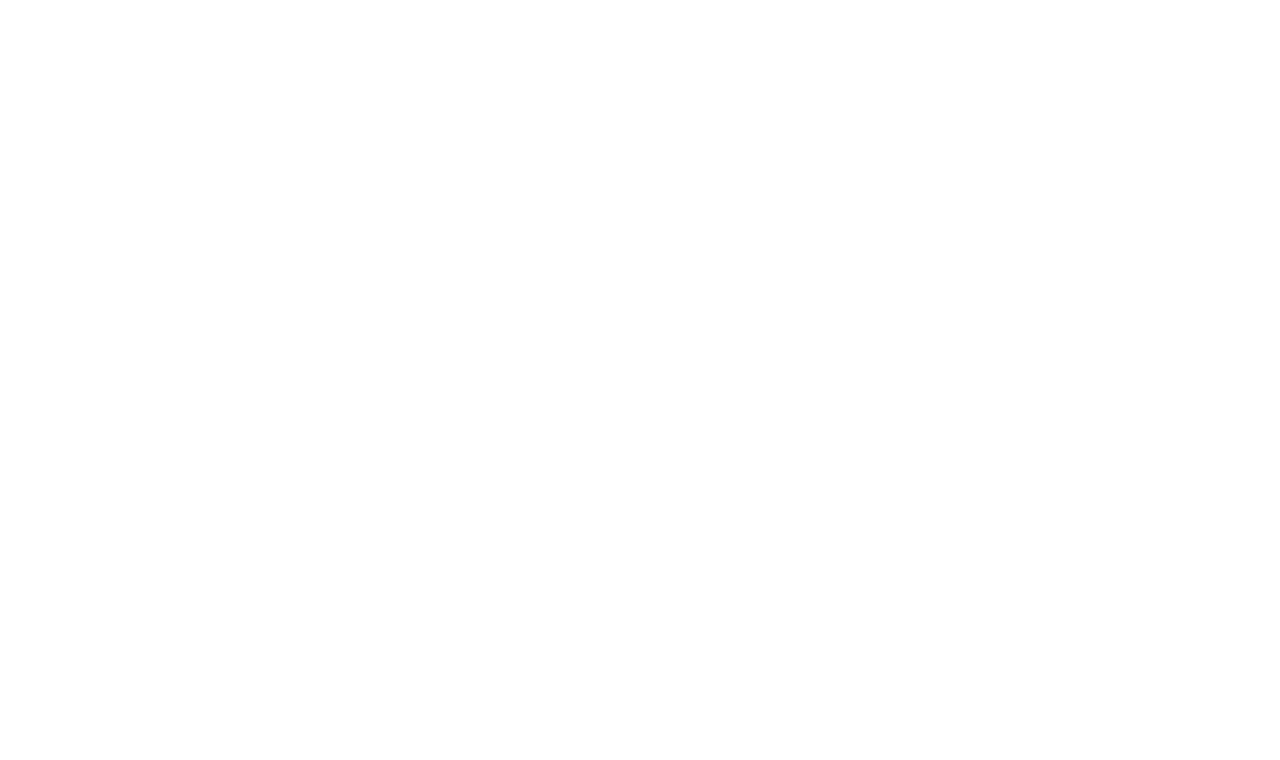
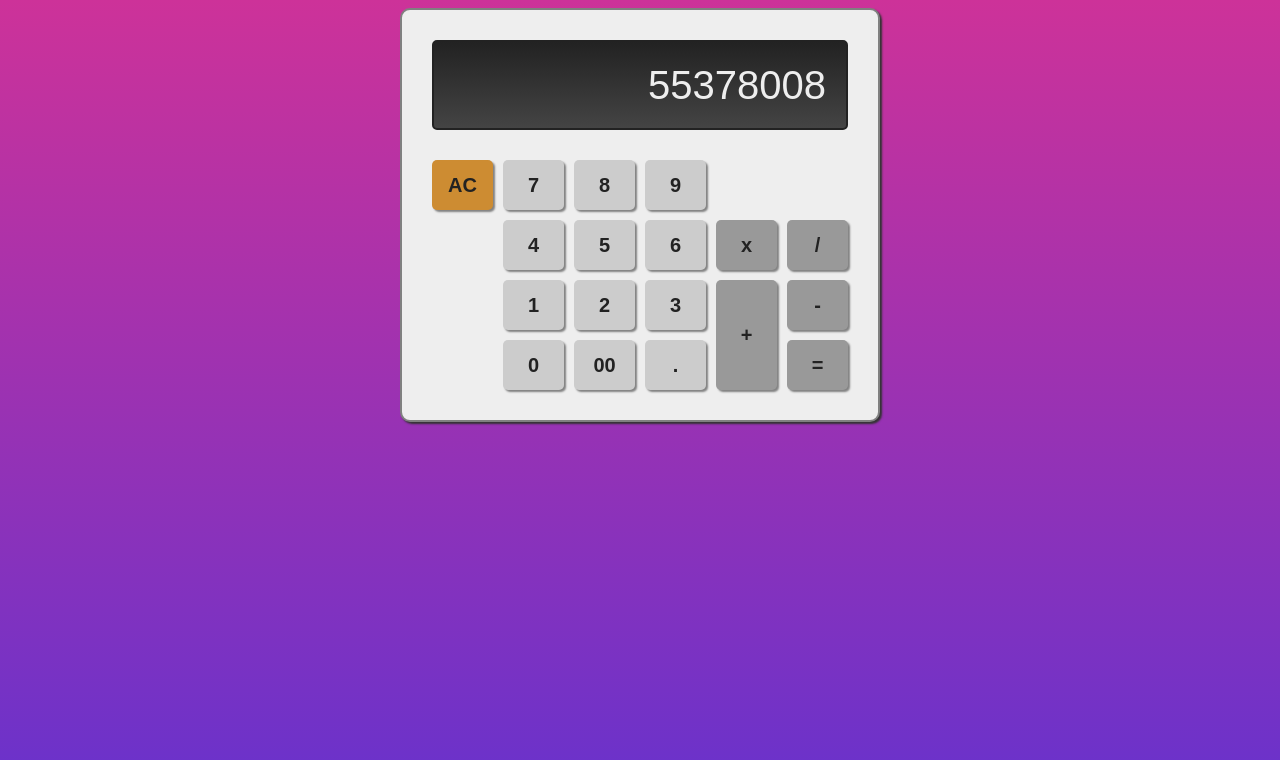
Before and after one commit to GreatDistances/OP-calculator, a plain HTML site: page index.html in a window 1280 px wide. Drawn offline with Linux system fonts and the light colour scheme; a web font is replaced by a local one.

Commit message:
Implemented calc UI, buttons not functional yet

```diff
--- a/index.html
+++ b/index.html
@@ -4,10 +4,32 @@
     <meta charset="UTF-8">
     <meta name="viewport" content="width=device-width, initial-scale=1.0">
     <link rel="stylesheet" href="./styles.css">
+    <link rel="stylesheet" href="https://fonts.googleapis.com/css?family=Trirong">
     <title>Calculator</title>
 </head>
 <body>
     <main>
+        <div class="calc-container">
+            <div class="screen">55378008</div>
+            <div class="btn num one">1</div>
+            <div class="btn num two">2</div>
+            <div class="btn num three">3</div>
+            <div class="btn num four">4</div>
+            <div class="btn num five">5</div>
+            <div class="btn num six">6</div>
+            <div class="btn num seven">7</div>
+            <div class="btn num eight">8</div>
+            <div class="btn num nine">9</div>
+            <div class="btn num zero">0</div>
+            <div class="btn num zerozero">00</div>
+            <div class="btn num decimal">.</div>
+            <div class="btn op plus">+</div>
+            <div class="btn op minus">-</div>
+            <div class="btn op multiplier">x</div>
+            <div class="btn op divide">/</div>
+            <div class="btn op equals">=</div>
+            <div class="btn ac">AC</div>
+        </div>
 
     </main>
     <script src="./scripts.js"></script>
--- a/styles.css
+++ b/styles.css
@@ -0,0 +1,129 @@
+body {
+    height: 100vh;
+    background-image: linear-gradient(#cd3299, #6632cd);
+    font-family: Trirong, sans-serif;
+}
+
+.calc-container {
+    box-sizing: border-box;
+    display: grid;
+    grid-template-columns: repeat(6, 1fr);
+    grid-auto-rows: minmax(50px, auto);
+    column-gap: 10px;
+    row-gap: 10px;
+    width: 480px; /* smartphone max width */
+    margin: 0 auto; /* center the calculator on screen */
+    border: 2px solid grey;
+    border-radius: 10px;
+    padding: 30px;
+    background-color: #EEE;
+    box-shadow: 2px 2px 2px #333;
+    grid-template-areas:
+        "screen screen screen screen screen screen"
+        "screen screen screen screen screen screen"
+        "ac seven eight nine . ."
+        ". four five six multiplier divide"
+        ". one two three plus minus"
+        ". zero zerozero decimal plus equals";
+}
+
+.calc-container > .btn {
+    display: flex;
+    align-items: center;
+    justify-content: center;
+    color: #222;
+    font-size: 20px;
+    font-weight: bold;
+    border-radius: 5px;
+    box-shadow: 2px 2px 2px grey;
+    user-select: none;
+}
+
+.calc-container > .btn:hover {
+    background-color: rgb(168, 225, 54);
+}
+.calc-container > .btn:active {
+    background-color: rgb(153, 205, 50);
+    box-shadow: 1px 1px 1px grey;
+}
+
+.screen {
+    box-sizing: border-box;
+    display: flex;
+    align-items: center;
+    justify-content: right;
+    height: 90px;
+    padding-right: 20px;
+    background-image: linear-gradient(#222, #444);
+    grid-area: screen;
+    border: 2px solid #222;
+    border-radius: 5px;
+    font-size: 40px;
+    color: #EEE;
+}
+
+.num {
+    background-color: #CCC;
+}
+
+.op {
+    background-color: #999;
+}
+
+.ac {
+    grid-area: ac;
+    background-color: #cd8c32;
+}
+
+.plus {
+    grid-area: plus;
+}
+.minus {
+    grid-area: minus;
+}
+.multiplier {
+    grid-area: multiplier;
+}
+.divide {
+    grid-area: divide;
+}
+.equals {
+    grid-area: equals;
+}
+
+.one {
+    grid-area: one;
+}
+.two {
+    grid-area: two;
+}
+.three {
+    grid-area: three;
+}
+.four {
+    grid-area: four;
+}
+.five {
+    grid-area: five;
+}
+.six {
+    grid-area: six;
+}
+.seven {
+    grid-area: seven;
+}
+.eight {
+    grid-area: eight;
+}
+.nine {
+    grid-area: nine;
+}
+.zero {
+    grid-area: zero;
+}
+.zerozero {
+    grid-area: zerozero;
+}
+.decimal {
+    grid-area: decimal;
+}
```
